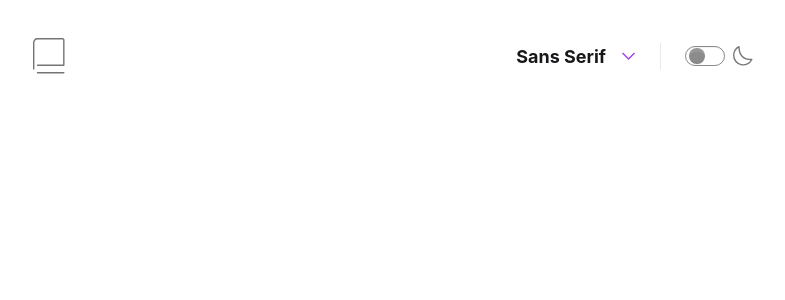
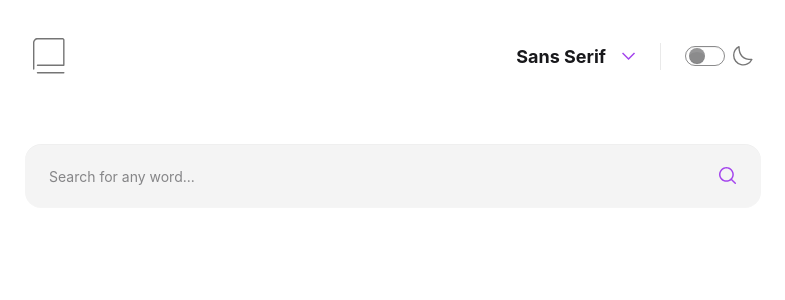
Before and after one commit to HamDean/dictionary-web-app, a React (Vite) app: page / in a window 1280 px wide. Shown: the top 300 px of the page, without its empty margins (247-1032 px from the left). Built offline with nearby package versions, Linux system fonts and the light colour scheme.

Commit message:
Build search bar component

```diff
--- a/src/App.tsx
+++ b/src/App.tsx
@@ -1,9 +1,13 @@
 import NavBar from "./components/NavBar"
+import SearchBar from "./components/SearchBar"
 
 const App = () => {
   return (
     <div className="container">
       <NavBar />
+      <main className="mt-6 md:mt-14">
+        <SearchBar />
+      </main>
     </div>
   )
 }
--- /dev/null
+++ b/src/components/SearchBar.tsx
@@ -0,0 +1,10 @@
+import searchIcon from "../assets/search-icon.svg";
+const SearchBar = () => {
+  return (
+    <label className="input py-3.5 px-6 md:w-full border-none rounded-2xl outline-none h-12 md:h-16 bg-[#F4F4F4]">
+      <input type="text" required placeholder="Search for any word..." />
+      <img src={searchIcon} />
+    </label>
+  );
+};
+export default SearchBar;
--- a/src/index.css
+++ b/src/index.css
@@ -6,7 +6,6 @@
 }
 
 * {
-  margin: 0;
   box-sizing: border-box;
 }
 
```
Also changed, not shown: src/assets/search-icon.svg (added).
